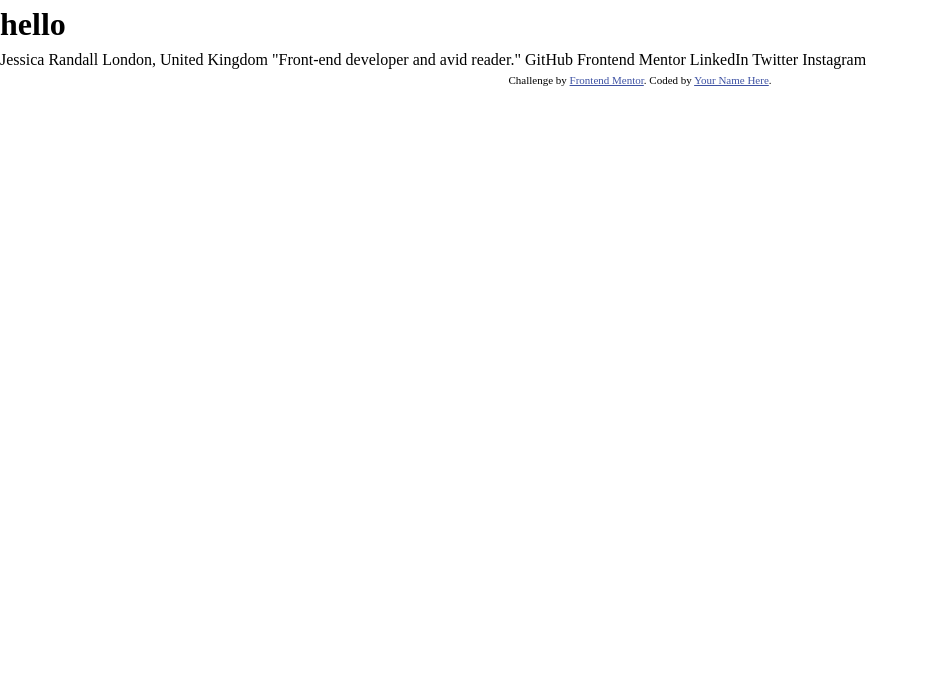
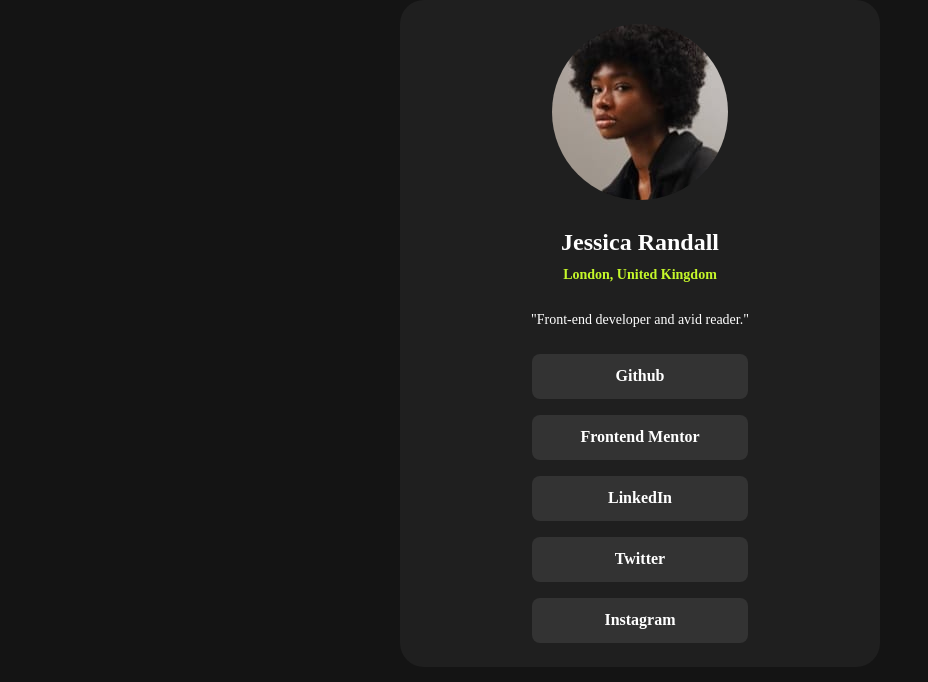
Before and after one commit to John-Davidson-8/fem-social-links-profile-main, a plain HTML site: page index.html in a window 1280 px wide. Shown: the whole page, without its empty margins (0-928 px from the left). Drawn offline with Linux system fonts and the light colour scheme.

Commit message:
Complete Readme, add Netlify and take screenshots

```diff
--- a/css/styles.css
+++ b/css/styles.css
@@ -17,11 +17,57 @@
     0 8px 10px -6px rgb(0 0 0 / 0.1);
 }
 body {
+  background-color: var(--secondary-4-off-black);
 }
-.attribution {
-  font-size: 11px;
+.container {
+  background: var(--secondary-3-dark-grey);
+  border-radius: 1.5rem;
+  display: flex;
+  flex-direction: column;
+  align-items: center;
+  padding: 1.5rem;
+  max-width: 30rem;
+  margin: auto;
+}
+img {
+  border-radius: 50%;
+  margin-bottom: 1.5rem;
+}
+.client-name {
+  color: var(--secondary-1-white);
+  font-size: 1.5rem;
+  font-weight: 600;
+  line-height: 2.25rem;
+  margin-bottom: 0.25rem;
+}
+.client-location {
+  font-size: 0.875rem;
+  color: var(--clr-primary-1-green);
+  font-weight: 700;
+  margin-bottom: 1.5rem;
+}
+.client-role {
+  color: var(--secondary-1-white);
+  font-size: 0.875rem;
+  font-weight: 400;
+  margin-bottom: 1.5rem;
+}
+.social-links {
+  display: flex;
+  flex-direction: column;
+  gap: 1rem;
+}
+a {
+  color: var(--secondary-1-white);
+  font-weight: 700;
   text-align: center;
+  line-height: 1.31rem;
+  text-decoration: none;
+  padding: 0.75rem 3rem;
+  background-color: var(--secondary-2-grey);
+  border-radius: 0.5rem;
 }
-.attribution a {
-  color: hsl(228, 45%, 44%);
+a:hover {
+  background-color: var(--clr-primary-1-green);
+  color: var(--secondary-2-grey);
 }
--- a/index.html
+++ b/index.html
@@ -25,15 +25,22 @@
     <link rel="stylesheet" href="./css/reset.css" />
   </head>
   <body>
-    <h1>hello</h1>
-    Jessica Randall London, United Kingdom "Front-end developer and avid
-    reader." GitHub Frontend Mentor LinkedIn Twitter Instagram
-
-    <div class="attribution">
-      Challenge by
-      <a href="https://www.frontendmentor.io?ref=challenge" target="_blank"
-        >Frontend Mentor</a
-      >. Coded by <a href="#">Your Name Here</a>.
-    </div>
+    <main>
+      <section class="container">
+        <div class="client-image">
+          <img src="assets/images/avatar-jessica.jpeg" alt="Jessica Randall" />
+        </div>
+        <h1 class="client-name">Jessica Randall</h1>
+        <h2 class="client-location">London, United Kingdom</h2>
+        <p class="client-role">"Front-end developer and avid reader."</p>
+        <div class="social-links">
+          <a href="#" class="links">Github</a>
+          <a href="#" class="links">Frontend Mentor</a>
+          <a href="#" class="links">LinkedIn</a>
+          <a href="#" class="links">Twitter</a>
+          <a href="#" class="links"> Instagram</a>
+        </div>
+      </section>
+    </main>
   </body>
 </html>
```
Also changed, not shown: 3 other files.
